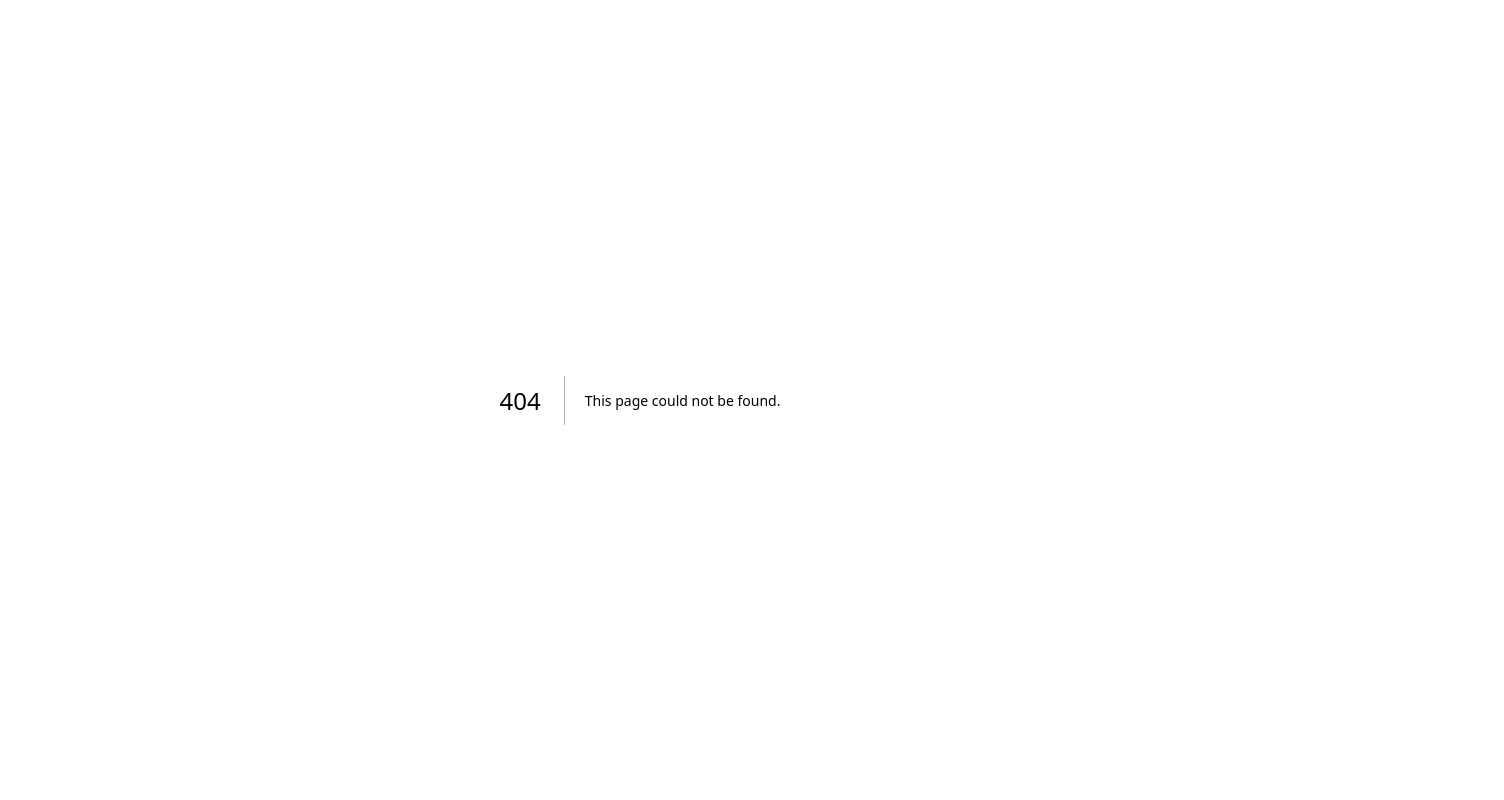
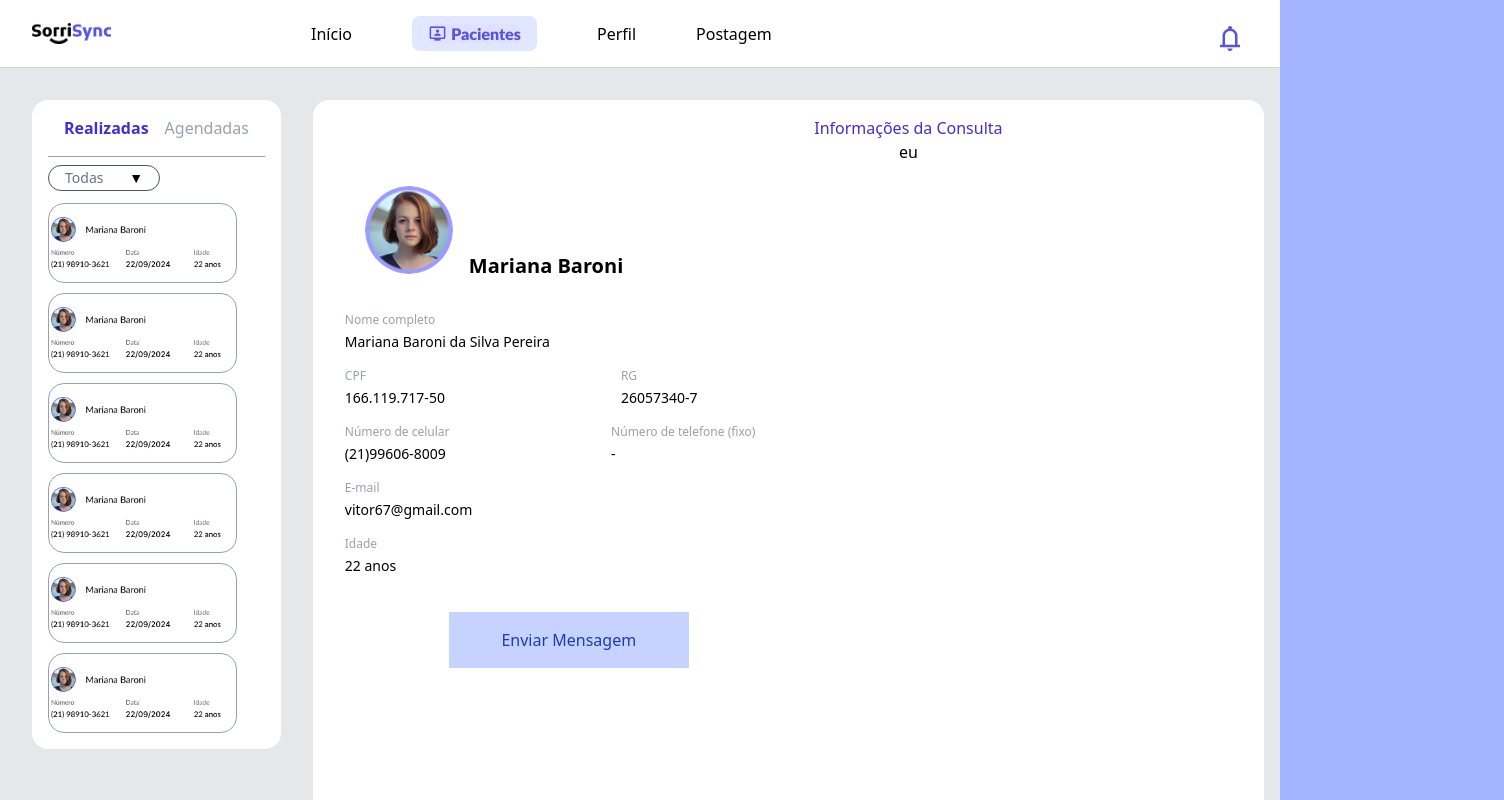
Before and after one commit to cce-fluxo/DDD25.1-Cebolinha67-Front, a Next.js app: page /consulta/unica in a window 1280 px wide. Before the commit this address had no page. Shown: the top 800 px of the page, 1504 px wide, since content can reach past the window. Built offline with nearby package versions, Linux system fonts and the light colour scheme.

Commit message:
terminando a segunda tela de cadastro

```diff
--- a/app/components/BoxRealizadasAgendadas.tsx
+++ b/app/components/BoxRealizadasAgendadas.tsx
@@ -16,7 +16,7 @@ export default function BoxRealizadasAgendadas(){
                     </div>
 
                     {/* dropdown bar */}
-                    <div className="flex justify-between items-center max-w-50 border border-gray-600 rounded-full px-4 py-1.5 -mt-10 text-sm">
+                    <div className="flex justify-between items-center max-w-28 border border-gray-600 rounded-full px-4 py-0.5 -mt-10 text-sm">
                         <span className="text-gray-500 font-medium">Todas</span>
                         <span>▼</span>
                     </div>
--- /dev/null
+++ b/app/components/BoxSelecionouPaciente.tsx
@@ -0,0 +1,80 @@
+export default function BoxSelecionouPaciente(){
+    return(
+        <div className="flex-1 w-[80%] h-[89.4vh] mt-4 bg-white rounded-2xl flex flex-col gap-2">
+
+        {/* parte da esquerda - dados do paciente*/}
+
+        <div className="flex flex-col gap-4 p-8 w-[50%]">
+            {/* as vias de fato do código(conteúdo das divs) */}
+
+            {/* eu mudo todo o bloco de elementos aqui */}
+            <div className="flex items-center gap-4 mb-4">
+            <img src={"/elipse.png"} alt="foto do paciente" className="w-[11vh] h-[11vh] rounded-full mt-12 ml-5"></img>
+            <p className="text-xl font-semibold mt-[15vh]">Mariana Baroni</p>
+            </div>
+
+            {/* dados da mulher */}
+
+            <div className="flex flex-col gap-1">
+                <p className="text-gray-400 text-xs">Nome completo</p>
+                <p className="text-sm font-medium">Mariana Baroni da Silva Pereira</p>
+            </div>
+
+            {/* botar os dois amigos que vão ficar lado a lado na div */}
+
+            <div className="flex gap-[22vh]">
+
+            <div className="flex flex-col gap-1">
+                <p className="text-gray-400 text-xs">CPF</p>
+                <p className="text-sm font-medium">166.119.717-50</p>
+            </div>
+
+            <div className="flex flex-col gap-1">
+                <p className="text-gray-400 text-xs">RG</p>
+                <p className="text-sm font-medium">26057340-7</p>
+            </div>
+
+            </div>
+
+            {/* a outra dupla dinâmica */}
+
+            <div className="flex gap-[20.2vh]">
+
+            <div className="flex flex-col gap-1">
+                <p className="text-gray-400 text-xs">Número de celular</p>
+                <p className="text-sm font-medium">(21)99606-8009</p>
+            </div>
+
+            <div className="flex flex-col gap-1">
+                <p className="text-gray-400 text-xs">Número de telefone (fixo)</p>
+                <p className="text-sm font-medium">-</p>
+            </div>
+            </div>
+
+            <div className="flex flex-col gap-1">
+                <p className="text-gray-400 text-xs">E-mail</p>
+                <p className="text-sm font-medium">vitor67@gmail.com</p>
+            </div>
+
+            <div className="flex flex-col gap-1">
+                <p className="text-gray-400 text-xs">Idade</p>
+                <p className="text-sm font-medium">22 anos</p>
+            </div>
+
+            <button className="justify-center bg-indigo-200 py-4 w-[30vh] ml-[13vh] mt-5">
+                <p className="text-medium text-blue-800">Enviar Mensagem</p>
+            </button>
+        </div>
+
+        <div className="flex flex-col items-center justify-center -mt-[74vh] -mr-[30vh] ">
+            <p className="text-medium font-medium text-indigo-700">Informações da Consulta</p>
+
+            <div className="flex flex-col ">
+            <p>eu</p>
+        </div>
+        </div>
+
+
+        </div>
+    )
+}
--- /dev/null
+++ b/app/consulta/unica/page.tsx
@@ -0,0 +1,16 @@
+import BoxRealizadasAgendadas from "@/app/components/BoxRealizadasAgendadas";
+import BoxSelecionouPaciente from "@/app/components/BoxSelecionouPaciente";
+import HeaderSignIn from "@/app/components/HeaderSignIn";
+
+export default function ConsultaUnica(){
+    return (
+        <div className="bg-gray-200 h-full w-screen">
+            <HeaderSignIn></HeaderSignIn>
+            <div className="flex gap-4 p-4">
+                <BoxRealizadasAgendadas></BoxRealizadasAgendadas>
+                <BoxSelecionouPaciente></BoxSelecionouPaciente>
+            </div>
+
+        </div>
+    )
+}
```
Also changed, not shown: public/elipse.png (added).
